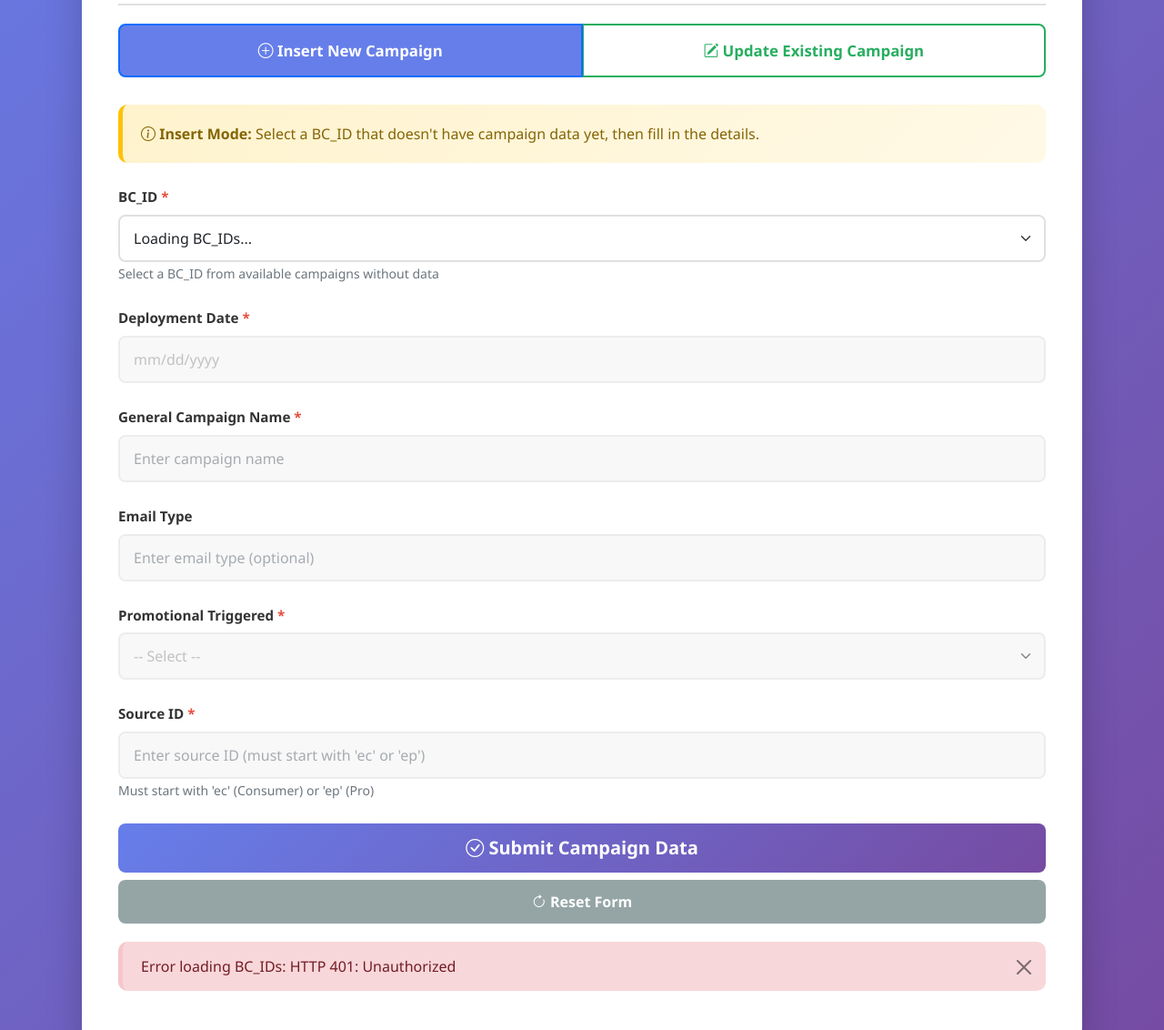
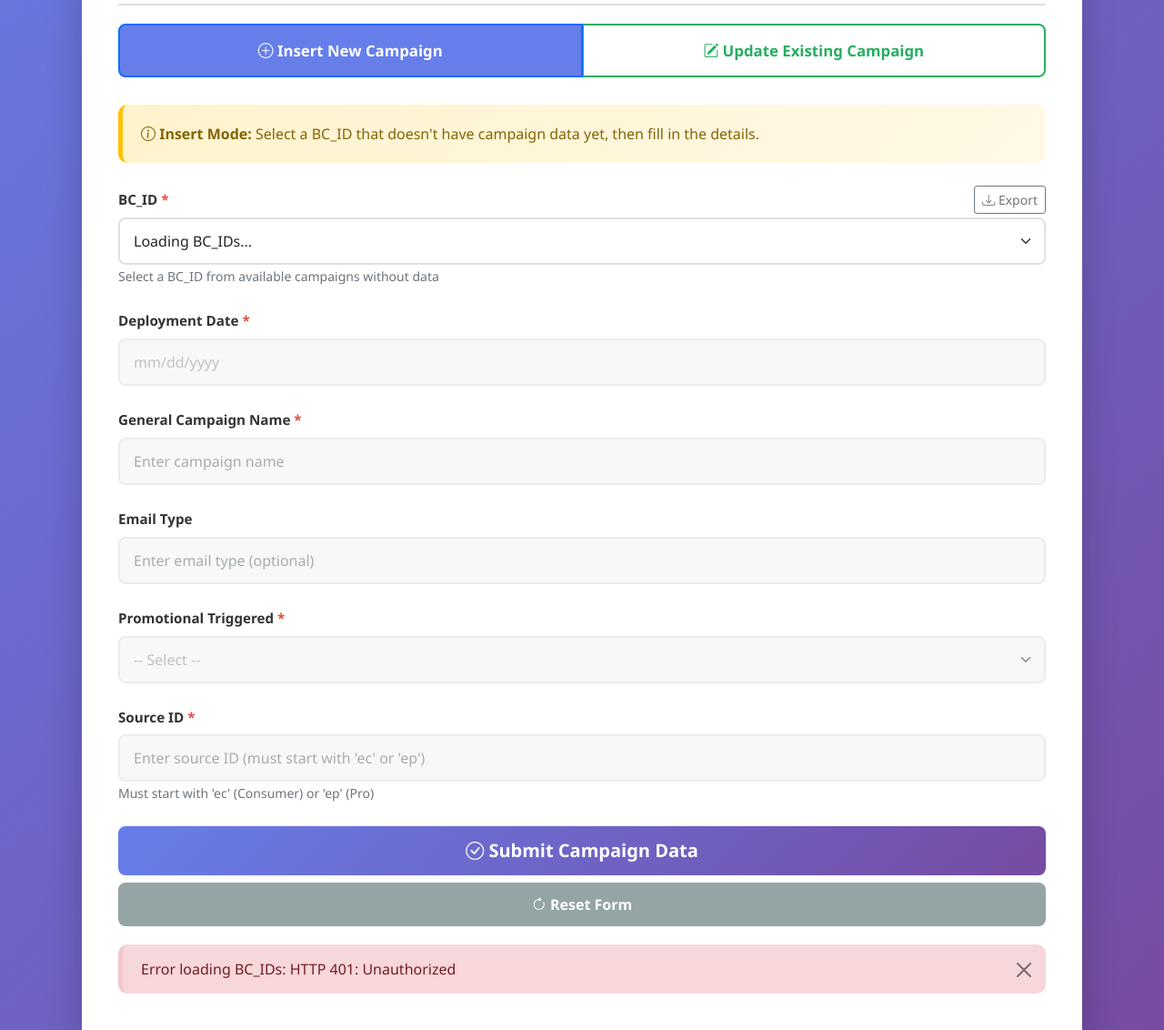
Before and after one commit to kiran-EA/campaign_app, a Flask app: template templates/index.html in a window 1280 px wide. Shown: the part 442-1574 px from the top of the page at 91% size. Run offline with Flask 3, Linux system fonts and the light colour scheme; the template is opened without the code that fills it: most values are stand-ins (such as "Sample title", 1, 10 or a date in 2020); some libraries are stand-ins or nearby versions.

Commit message:
Export button added

```diff
--- a/templates/index.html
+++ b/templates/index.html
@@ -460,7 +460,12 @@
 
             <form id="campaignForm" onsubmit="submitForm(event)">
                 <div class="form-section">
-                    <label for="bc_id" class="form-label required">BC_ID</label>
+                    <div style="display:flex; align-items:center; justify-content:space-between; margin-bottom:4px;">
+                        <label for="bc_id" class="form-label required mb-0">BC_ID</label>
+                        <button type="button" class="btn btn-outline-secondary btn-sm" onclick="exportBcIds()" title="Export BC_IDs as .txt">
+                            <i class="bi bi-download"></i> Export
+                        </button>
+                    </div>
                     <select class="form-select" id="bc_id" required>
                         <option value="">Loading BC_IDs...</option>
                     </select>
@@ -649,7 +654,12 @@
 
             <form id="wunderkindCampaignForm" onsubmit="submitWunderkindForm(event)">
                 <div class="form-section">
-                    <label for="wunderkind_campaign_id" class="form-label required">Campaign ID</label>
+                    <div style="display:flex; align-items:center; justify-content:space-between; margin-bottom:4px;">
+                        <label for="wunderkind_campaign_id" class="form-label required mb-0">Campaign ID</label>
+                        <button type="button" class="btn btn-outline-secondary btn-sm" onclick="exportWunderkindIds()" title="Export Campaign IDs as .txt">
+                            <i class="bi bi-download"></i> Export
+                        </button>
+                    </div>
                     <select class="form-select" id="wunderkind_campaign_id" required onchange="fetchWunderkindCampaignName()">
                         <option value="">Loading Campaign IDs...</option>
                     </select>
@@ -944,7 +954,12 @@
 
             <form id="smsCampaignForm" onsubmit="submitSMSForm(event)">
                 <div class="form-section">
-                    <label for="sms_message_id" class="form-label required">Message ID</label>
+                    <div style="display:flex; align-items:center; justify-content:space-between; margin-bottom:4px;">
+                        <label for="sms_message_id" class="form-label required mb-0">Message ID</label>
+                        <button type="button" class="btn btn-outline-secondary btn-sm" onclick="exportSmsIds()" title="Export Message IDs as .txt">
+                            <i class="bi bi-download"></i> Export
+                        </button>
+                    </div>
                     <select class="form-select" id="sms_message_id" required>
                         <option value="">Loading Message IDs...</option>
                     </select>
@@ -1295,6 +1310,60 @@
                     document.getElementById('excludeBcIdBtn').disabled = true;
                 }
             }
+        }
+
+        function exportBcIds() {
+            const select = document.getElementById('bc_id');
+            const ids = Array.from(select.options)
+                .map(opt => opt.value)
+                .filter(v => v !== '');
+            if (ids.length === 0) {
+                showAlert('No BC_IDs available to export.', 'warning');
+                return;
+            }
+            const blob = new Blob([ids.join('\n')], { type: 'text/plain' });
+            const url = URL.createObjectURL(blob);
+            const a = document.createElement('a');
+            a.href = url;
+            a.download = 'bc_ids.txt';
+            a.click();
+            URL.revokeObjectURL(url);
+        }
+
+        function exportWunderkindIds() {
+            const select = document.getElementById('wunderkind_campaign_id');
+            const ids = Array.from(select.options)
+                .map(opt => opt.value)
+                .filter(v => v !== '');
+            if (ids.length === 0) {
+                showWunderkindAlert('No Campaign IDs available to export.', 'warning');
+                return;
+            }
+            const blob = new Blob([ids.join('\n')], { type: 'text/plain' });
+            const url = URL.createObjectURL(blob);
+            const a = document.createElement('a');
+            a.href = url;
+            a.download = 'wunderkind_campaign_ids.txt';
+            a.click();
+            URL.revokeObjectURL(url);
+        }
+
+        function exportSmsIds() {
+            const select = document.getElementById('sms_message_id');
+            const ids = Array.from(select.options)
+                .map(opt => opt.value)
+                .filter(v => v !== '');
+            if (ids.length === 0) {
+                showSmsAlert('No Message IDs available to export.', 'warning');
+                return;
+            }
+            const blob = new Blob([ids.join('\n')], { type: 'text/plain' });
+            const url = URL.createObjectURL(blob);
+            const a = document.createElement('a');
+            a.href = url;
+            a.download = 'sms_message_ids.txt';
+            a.click();
+            URL.revokeObjectURL(url);
         }
 
         function toggleExcludeBtn() {
```
